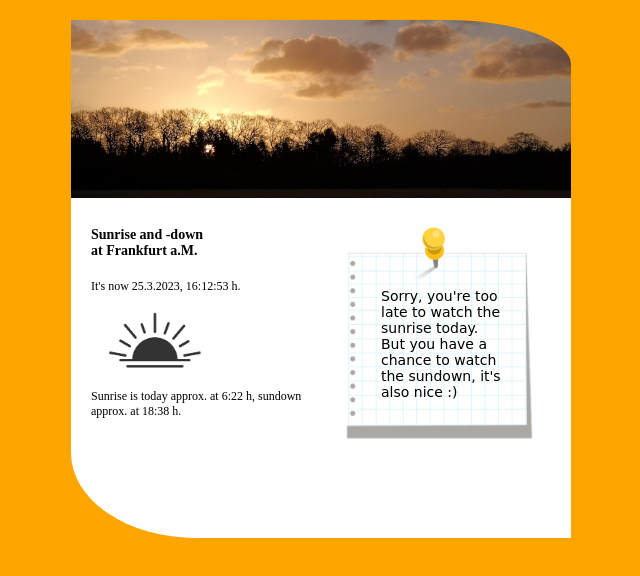
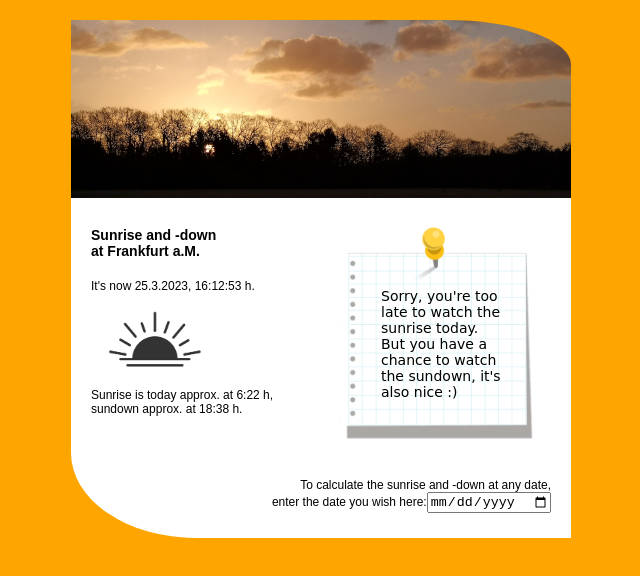
Before and after one commit to BrightSideOfLife/SunriseAndDown, a plain HTML site: page index.html in a window 1280 px wide. Shown: the whole page, without its empty margins (319-959 px from the left). Drawn offline with Linux system fonts and the light colour scheme.

Commit message:
added calculation (date-picker) for any day

```diff
--- a/calculate.js
+++ b/calculate.js
@@ -12,7 +12,7 @@ const gi_midday_hr   = 11.5 + 2; // rechnerischer Mittag (Symmetrieachse) = 11.5
 
 
 // returns the conversion of degrees to radians
-function to_radians(db_deg)
+function deg_to_rad(db_deg)
 {
   return db_deg * Math.PI / 180; // Grad zu Radiand Umwandlung
 };
@@ -31,6 +31,12 @@ Date.prototype.yday=function()
   let newyear = new Date(this.getFullYear(), 0, 1); // Neujahrstag des aktuellen Jahres
   return Math.ceil((today - newyear) / (24*60*60*1000) + 1); // Differenz als gezählter Tag
 }
+
+// returns the "hh:mm"(string) of a dezimal time (hour)
+function dec_to_hr(i_hr) {
+	return Math.floor(i_hr)+':'+Math.round((i_hr-Math.floor(i_hr))*60).toString().padStart(2, '0');
+};
+
 
 
 /*
@@ -57,8 +63,8 @@ Date.prototype.sun_hr_per_day=function()
 
 
 	    // sun declination
-	    let db_sun_declination = Math.atan(Math.sin(2*Math.PI*(i_day/365))*Math.tan(to_radians(23.45))); // Deklination der Sonne, Näherung
-	    let db_sun_hr = (((Math.asin(Math.sin(db_sun_declination)*Math.tan(to_radians(gdb_latitude)))) * 2 + Math.PI)/ (2 * Math.PI)) * 24; // Tageslänge, Näherung
+	    let db_sun_declination = Math.atan(Math.sin(2*Math.PI*(i_day/365))*Math.tan(deg_to_rad(23.45))); // Deklination der Sonne, Näherung
+	    let db_sun_hr = (((Math.asin(Math.sin(db_sun_declination)*Math.tan(deg_to_rad(gdb_latitude)))) * 2 + Math.PI)/ (2 * Math.PI)) * 24; // Tageslänge, Näherung
 
 	    //testing day length
 	    if(gbool_testing && (db_sun_hr >= gi_max_sun_hr)){
@@ -139,10 +145,8 @@ function generateDates() {
 
       // Text: sunrise and -down time
       var p_sun = document.createElement('p');
-      var sunText = document.createTextNode('Sunrise is today approx. at '+Math.floor(gi_sunrise_hr)+':'
-      												 +Math.round((gi_sunrise_hr-Math.floor(gi_sunrise_hr))*60).toString().padStart(2, '0')
-                                           +' h,\nsundown approx. at '+Math.floor(gi_sundown_hr)+':'
-                                           +Math.round((gi_sundown_hr-Math.floor(gi_sundown_hr))*60).toString().padStart(2, '0')+' h.');
+      var sunText = document.createTextNode('Sunrise is today approx. at '+dec_to_hr(gi_sunrise_hr)
+                                           +' h,\nsundown approx. at '+dec_to_hr(gi_sundown_hr)+' h.');
       p_sun.appendChild(sunText);
       document.getElementById('col1').appendChild(p_sun);
 
@@ -170,4 +174,29 @@ function generateDates() {
 
 };
 
+// onchange date (user input)
+function getDate() {
+
+	try{
+
+		var d_userinput  = new Date(document.getElementById('getDate').value);// Eingabewert
+
+		//func
+		d_userinput.sun_hr_per_day();
+
+		//alert
+		window.alert('Sunrise on '+d_userinput.toLocaleString('de-DE', {year: 'numeric', month: '2-digit', day: '2-digit'})
+						 +' is approx. at '+dec_to_hr(gi_sunrise_hr)
+	                +' h,\nsundown approx. at '+dec_to_hr(gi_sundown_hr)+' h.');
+
+ 	 //error handling
+ 	 }catch(err) {
+ 	 	window.alert('Hi, im sorry to inform you that something went wrong.\n'
+ 	 				   +'Where?: getDate)\n'
+ 	 					+'What?: '+ err.message);
+ 	 };
+};
+
+
+// onload
 window.onload = generateDates;
--- a/index.html
+++ b/index.html
@@ -14,5 +14,8 @@
    	  <div id="col2">
    	    <img src="pinned.png">
      </div>
+     <div id="footer">
+     		<label>To calculate the sunrise and -down at any date,<br/>enter the date you wish here:<input onchange="getDate()" type="date" id="getDate"/></label>
+     </div>
    </body>
 </html>
--- a/styles.css
+++ b/styles.css
@@ -9,6 +9,7 @@ body {
     width: 500px;
     margin: 0 auto;
     background-color: orange;
+	 font-family: sans-serif;
     padding: 20px;
 }
 
@@ -20,7 +21,7 @@ h1 {
 	font-size: 14px;
 }
 
-p {
+p, label {
 	font-size: 12px;
 	margin-top: 20px;
 }
@@ -42,6 +43,12 @@ div#col2{
 	width: 230px;
 	float: right;
 	position: relative;
+}
+
+div#footer{
+	float: right;
+	margin-top: 30px;
+	text-align: right;
 }
 
 div.sundown{
```
Also changed, not shown: Example_2023-03-25.png (added).
